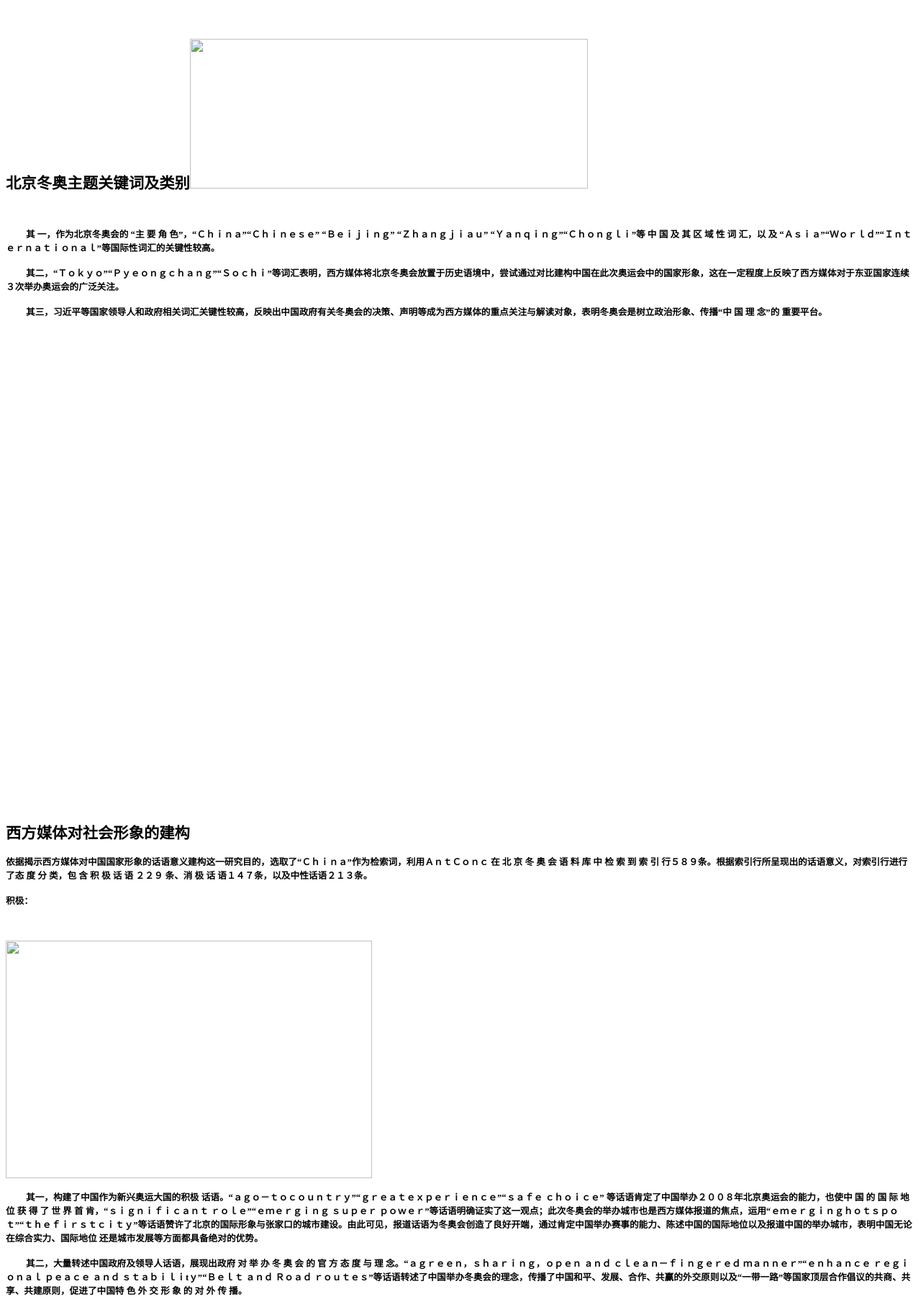
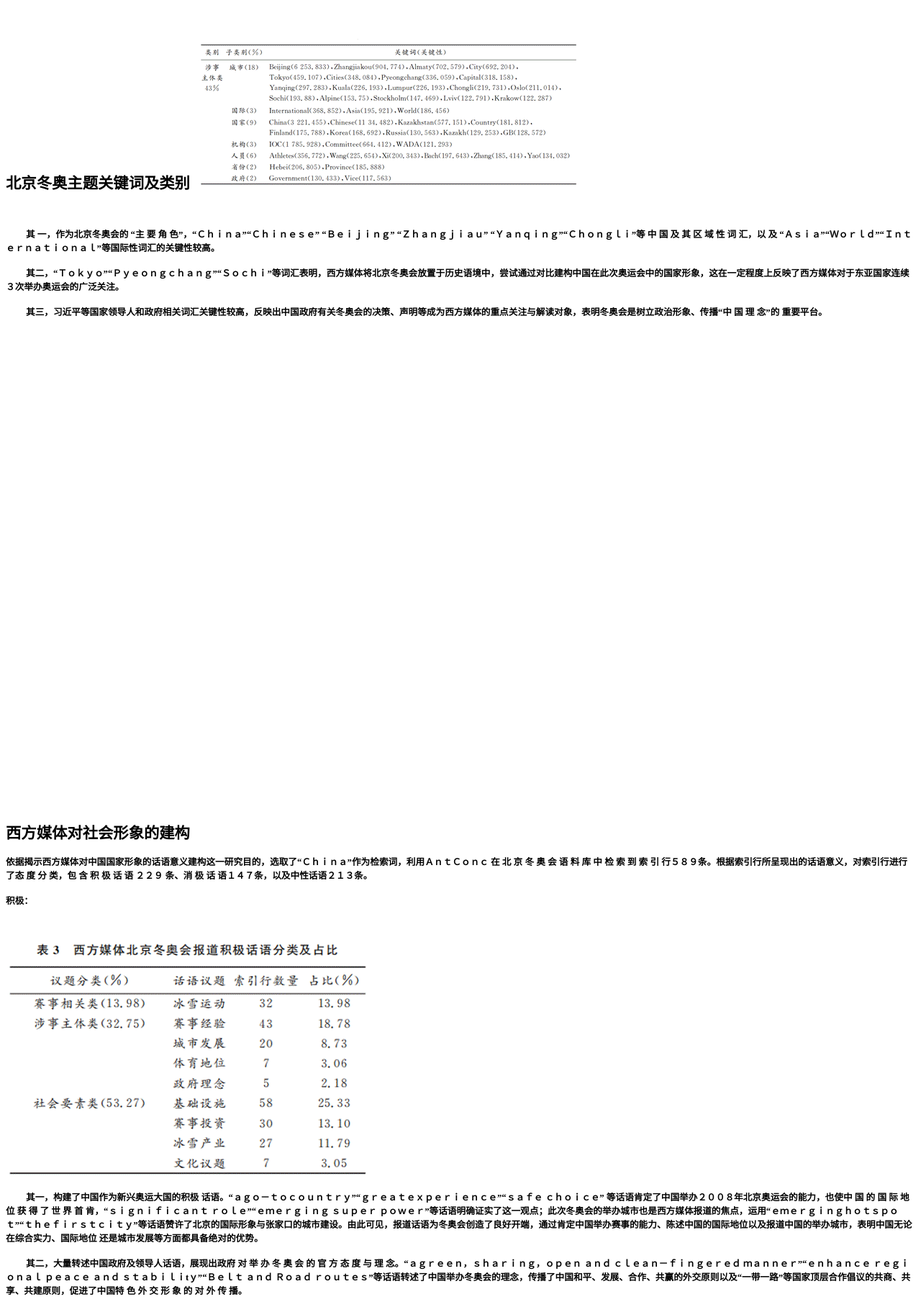
Before and after one commit to herfii/herfii.github.io, a plain HTML site: page index.html in a window 1280 px wide. Shown: the part 5489-7305 px from the top of the page at 72% size. Drawn offline with Linux system fonts and the light colour scheme.

Commit message:
Update index.html

```diff
--- a/index.html
+++ b/index.html
@@ -657,7 +657,7 @@ mso-no-proof:yes"><!--[if gte vml 1]><v:shapetype id="_x0000_t75" coordsize="216
  type="#_x0000_t75" style='width:414.75pt;height:156pt;visibility:visible;
  mso-wrap-style:square'>
  <v:imagedata src="-I8jMnKiXM8woXYjN.files/image001.png" o:title=""/>
-</v:shape><![endif]--><!--[if !vml]--><img border="0" width="553" height="208" src="-I8jMnKiXM8woXYjN.files/image002.gif" v:shapes="_x56fe__x7247__x0020_1"><!--[endif]--></span></b><b><span style="font-size:9.5pt;font-family:\4EFF\5B8B;mso-bidi-font-family:SimSun;
+</v:shape><![endif]--><!--[if !vml]--><img border="0" width="553" height="208" src="image002.gif" v:shapes="_x56fe__x7247__x0020_1"><!--[endif]--></span></b><b><span style="font-size:9.5pt;font-family:\4EFF\5B8B;mso-bidi-font-family:SimSun;
 color:black;mso-font-kerning:0pt"><o:p></o:p></span></b></p>
 
 </div>
@@ -789,7 +789,7 @@ mso-no-proof:yes"><!--[if gte vml 1]><v:shape id="_x56fe__x7247__x0020_2"
  o:spid="_x0000_i1025" type="#_x0000_t75" style='width:381.75pt;height:247.5pt;
  visibility:visible;mso-wrap-style:square'>
  <v:imagedata src="-I8jMnKiXM8woXYjN.files/image003.png" o:title=""/>
-</v:shape><![endif]--><!--[if !vml]--><img border="0" width="509" height="330" src="-I8jMnKiXM8woXYjN.files/image004.gif" v:shapes="_x56fe__x7247__x0020_2"><!--[endif]--></span></b><b><span style="font-size:9.5pt;font-family:\4EFF\5B8B;mso-bidi-font-family:SimSun;
+</v:shape><![endif]--><!--[if !vml]--><img border="0" width="509" height="330" src="image004.gif" v:shapes="_x56fe__x7247__x0020_2"><!--[endif]--></span></b><b><span style="font-size:9.5pt;font-family:\4EFF\5B8B;mso-bidi-font-family:SimSun;
 color:black;mso-font-kerning:0pt"><o:p></o:p></span></b></p>
 
 <p class="MsoNormal" align="left" style="text-align:left;text-indent:21.0pt;
```
